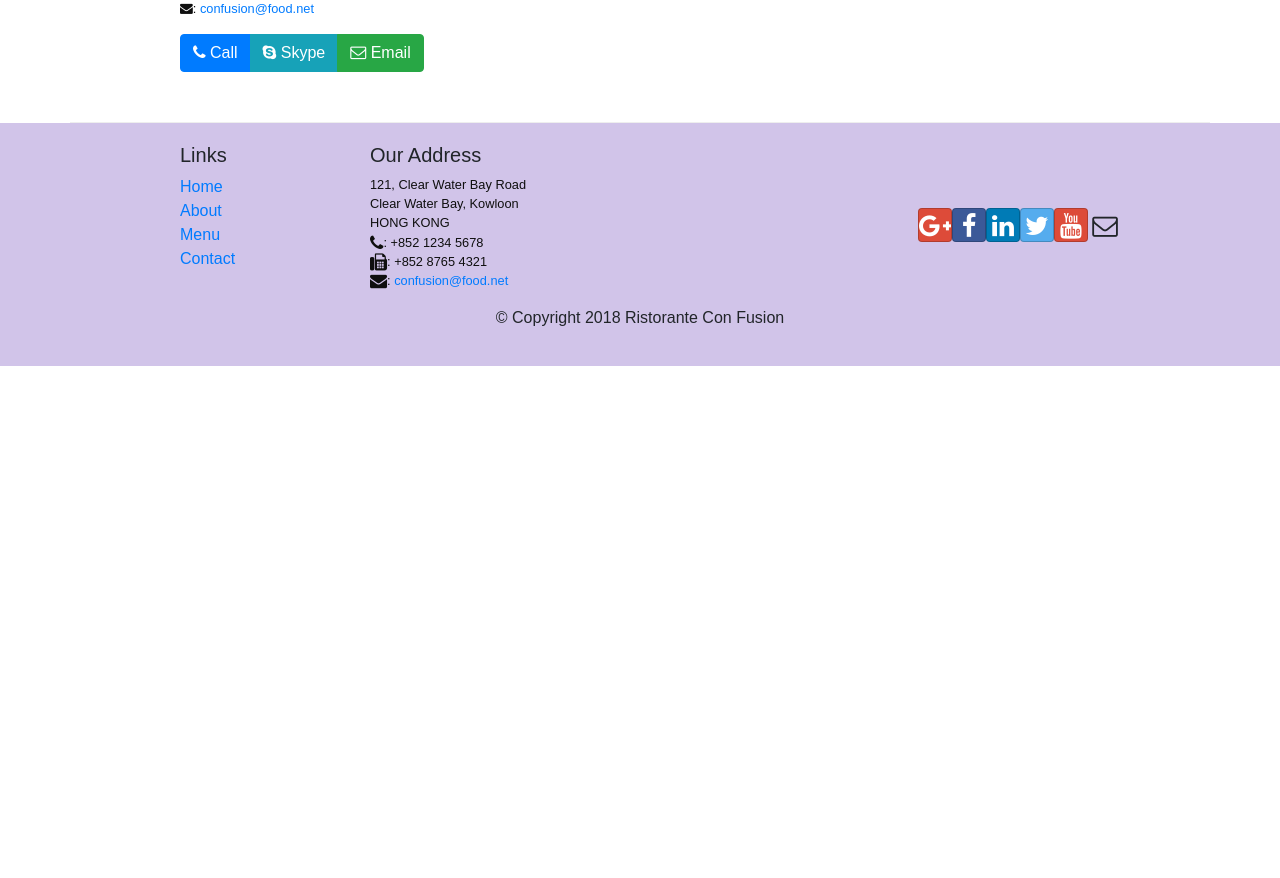
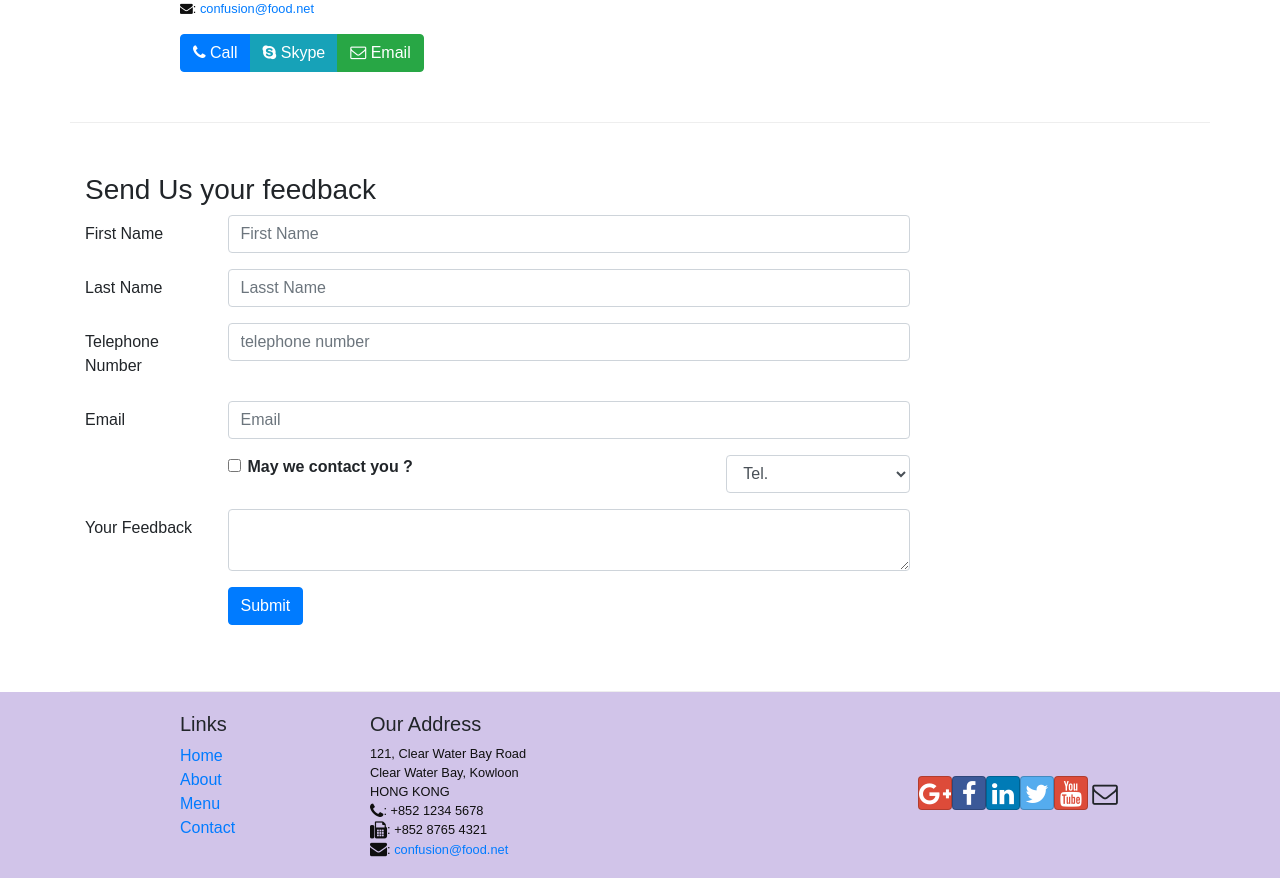
Before and after one commit to tushar2407/react-first, a React (Create React App) app: page /contactus in a window 1280 px wide. Shown: the part 680-1558 px from the top of the page. Before the commit the page ends 1046 px from the top, so only its background shows below. Built offline with nearby package versions, Linux system fonts and the light colour scheme.

Commit message:
controlled forms

```diff
--- a/src/components/ContactComponent.js
+++ b/src/components/ContactComponent.js
@@ -1,7 +1,35 @@
-import React from 'react';
-import { Breadcrumb, BreadcrumbItem } from 'reactstrap';
+import React, {Component} from 'react';
+import { Breadcrumb, BreadcrumbItem, Button, Form, FormGroup, Label, Input, Col} from 'reactstrap';
 import {Link } from 'react-router-dom';
-function Contact(props) {
+class Contact extends Component {
+    constructor(props){
+        super(props);
+        this.state={
+            firstname:'',
+            lastname:'',
+            telnum:'',
+            email:'',
+            agree:false,
+            contactType:'Tel.',
+            message:''
+        }
+        this.handleSubmit=this.handleSubmit.bind(this);
+        this.handleInputChange=this.handleInputChange.bind(this);
+    }
+    handleInputChange(event){
+        const target = event.target;
+        const value = target.type === 'checkbox' ? target.checked:target.value;
+        const name=target.name;
+        this.setState({
+            [name]: value
+        });
+    }
+    handleSubmit(event){
+        console.log("Current state is :"+JSON.stringify(this.state));
+        alert("Submitted");
+        event.preventDefault();
+    }
+    render(){
         return(
             <div className="container">
                 <div className="row row-content">
@@ -39,8 +67,90 @@
                         </div>
                     </div>
                 </div>
+                <div className="row row-content">
+                    <div className="col-12">
+                        <h3> Send Us your feedback </h3>
+                    </div>
+                    <div className="col-12 col-md-9">
+                        <Form onSubmit={this.handleSubmit}>
+                            <FormGroup row>
+                                <Label htmlFor="firstname" md={2}>First Name</Label>
+                                <Col md={10}>
+                                    <Input type="text" id="firstname" name="firstname"
+                                        placeholder="First Name"
+                                        value={this.state.firstname}
+                                        onChange={this.handleInputChange} />
+                                </Col>
+                            </FormGroup>
+                            <FormGroup row>
+                                <Label htmlFor="lastname" md={2}>Last Name</Label>
+                                <Col md={10}>
+                                    <Input type="text" id="lastname" name="lastname"
+                                        placeholder="Lasst Name"
+                                        value={this.state.lastname}
+                                        onChange={this.handleInputChange} />
+                                </Col>
+                            </FormGroup>
+                            <FormGroup row>
+                                <Label htmlFor="telnum" md={2}>Telephone Number</Label>
+                                <Col md={10}>
+                                    <Input type="tel" id="telnum" name="telnum"
+                                        placeholder="telephone number"
+                                        value={this.state.telnum}
+                                        onChange={this.handleInputChange} />
+                                </Col>
+                            </FormGroup>
+                            <FormGroup row>
+                                <Label htmlFor="email" md={2}>Email</Label>
+                                <Col md={10}>
+                                    <Input type="email" id="email" name="email"
+                                        placeholder="Email"
+                                        value={this.state.email}
+                                        onChange={this.handleInputChange} />
+                                </Col>
+                            </FormGroup>
+                            <FormGroup row>
+                                <Col md={{size:6, offset:2}}>
+                                    <FormGroup check>
+                                        <Label check>
+                                            <Input type="checkbox" name="agree"
+                                            checked={this.state.agree}
+                                            onChange={this.handleInputChange} />{ ' ' }
+                                            <strong> May we contact you ?</strong>
+                                        </Label>
+                                    </FormGroup>
+                                </Col>
+                                <Col md={{size:3, offset:1}}>
+                                    <Input type="select" name="contactype"
+                                        value={this.state.contactType}
+                                        onChange={this.handleInputChange} >
+                                            <option> Tel. </option>
+                                            <option> Email </option>
+                                     </Input>
+                                </Col>
+                            </FormGroup>
+                            <FormGroup row>
+                                <Label htmlFor="message" md={2}>Your Feedback</Label>
+                                <Col md={10}>
+                                    <Input type="textarea" id="message" name="message"
+                                        row="12"
+                                        value={this.state.message}
+                                        onChange={this.handleInputChange} />
+                                </Col>
+                            </FormGroup>
+                            <FormGroup row>
+                                <Col md={{size: 10, offset:2}}>
+                                    <Button type="submit" color="primary">
+                                        Submit
+                                    </Button>
+                                </Col>
+                            </FormGroup>
+                        </Form>
+                    </div>
+                </div>
             </div>
         );
     }
+}
 
 export default Contact;
```
Lines whose indentation alone changed are shown as unchanged.
